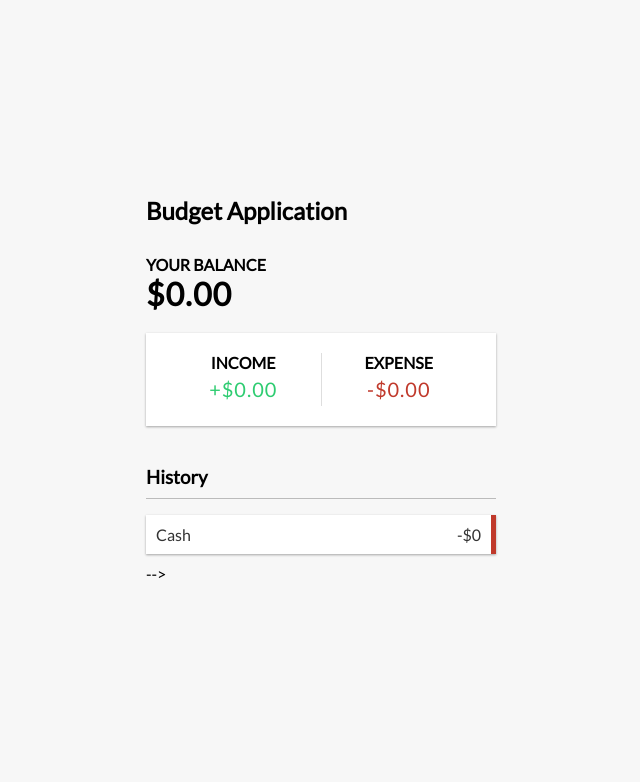
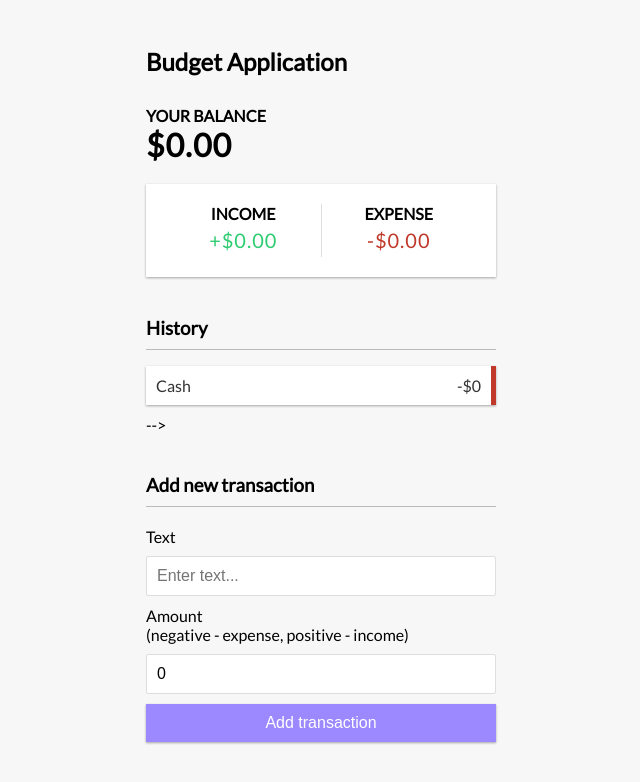
Before and after one commit to andyrich75/mymoney-app, a React (Create React App) app in the folder budgetapp/: page / in a window 1280 px wide. Shown: the top 782 px of the page, without its empty margins (319-959 px from the left). Built offline with nearby package versions, Linux system fonts and the light colour scheme.

Commit message:
Added the useState in the addtransaction

```diff
--- a/budgetapp/src/App.js
+++ b/budgetapp/src/App.js
@@ -3,6 +3,7 @@ import { Header } from './components/Header';
 import { Balance } from './components/Balance';
 import { IncomeExpense } from './components/IncomeExpense';
 import { TransactionList } from './components/TransactionList';
+import { AddTransaction } from './components/AddTransaction';
 import './App.css';
 
 function App() {
@@ -13,6 +14,7 @@ function App() {
         <Balance />
         <IncomeExpense />
         <TransactionList />
+        <AddTransaction />
       </div>
     </div>
   );
--- a/budgetapp/src/components/AddTransaction.js
+++ b/budgetapp/src/components/AddTransaction.js
@@ -1,21 +1,28 @@
-import React from 'react';
+import React, {useState} from 'react';
 
 
 export const AddTransaction = () => {
+    const [text, setText] = useState('');
+    const [amount, setAmount] = useState(0);
+
     return (
     <div>
             <h3>Add new transaction</h3>
       <form>
         <div className="form-control">
           <label htmlFor="text">Text</label>
-          <input type="text" placeholder="Enter text..." />
+          <input type="text"
+           value={text}
+           onChange={(e) => setText(e.target.value)} placeholder="Enter text..." />
         </div>
         <div className="form-control">
           <label htmlFor="amount"
             >Amount <br />
             (negative - expense, positive - income)</label
           >
-          <input type="number" placeholder="Enter amount..." />
+          <input type="number"
+           value={amount}
+           onChange={(e) => setAmount(e.target.value)} placeholder="Enter amount..." />
         </div>
         <button className="btn">Add transaction</button>
       </form>
--- /dev/null
+++ b/budgetapp/src/context/GlobalState.js
@@ -0,0 +1 @@
+import React, { createContext, useReducer } from 'react';
```
